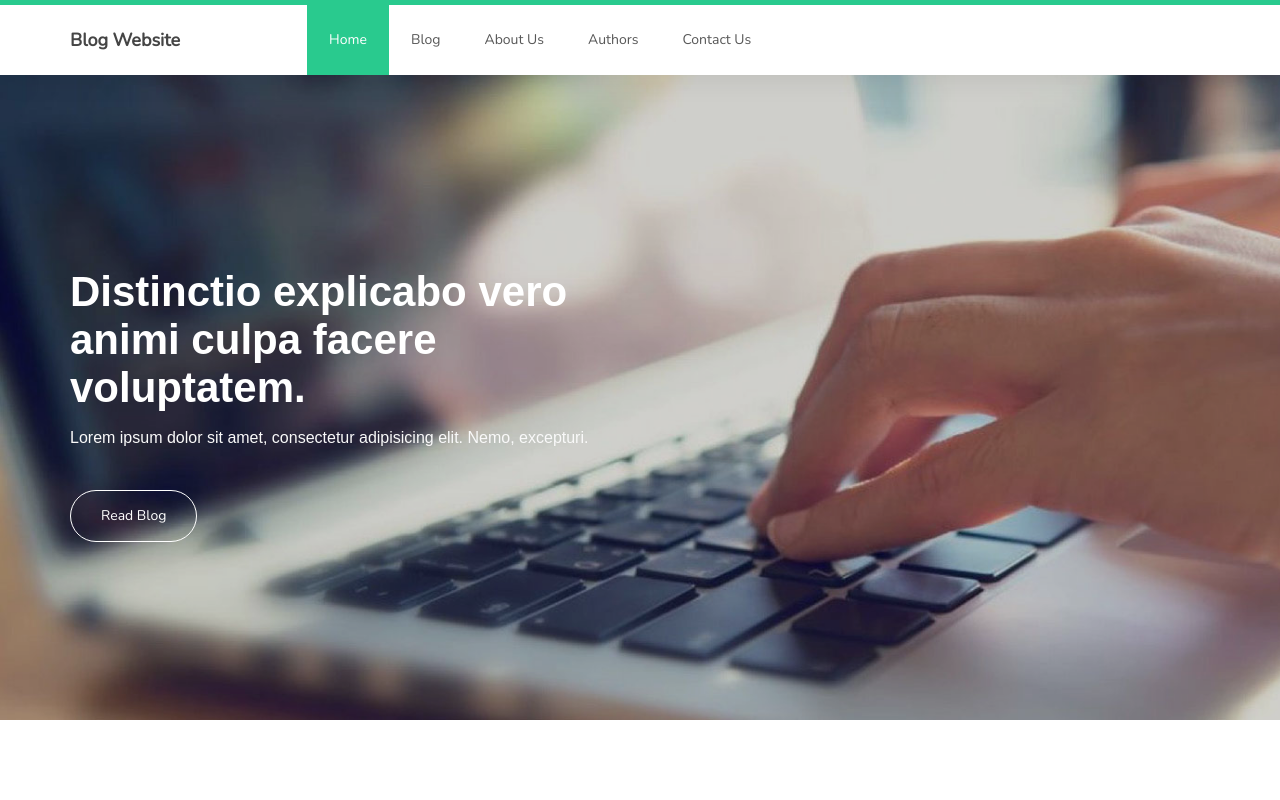
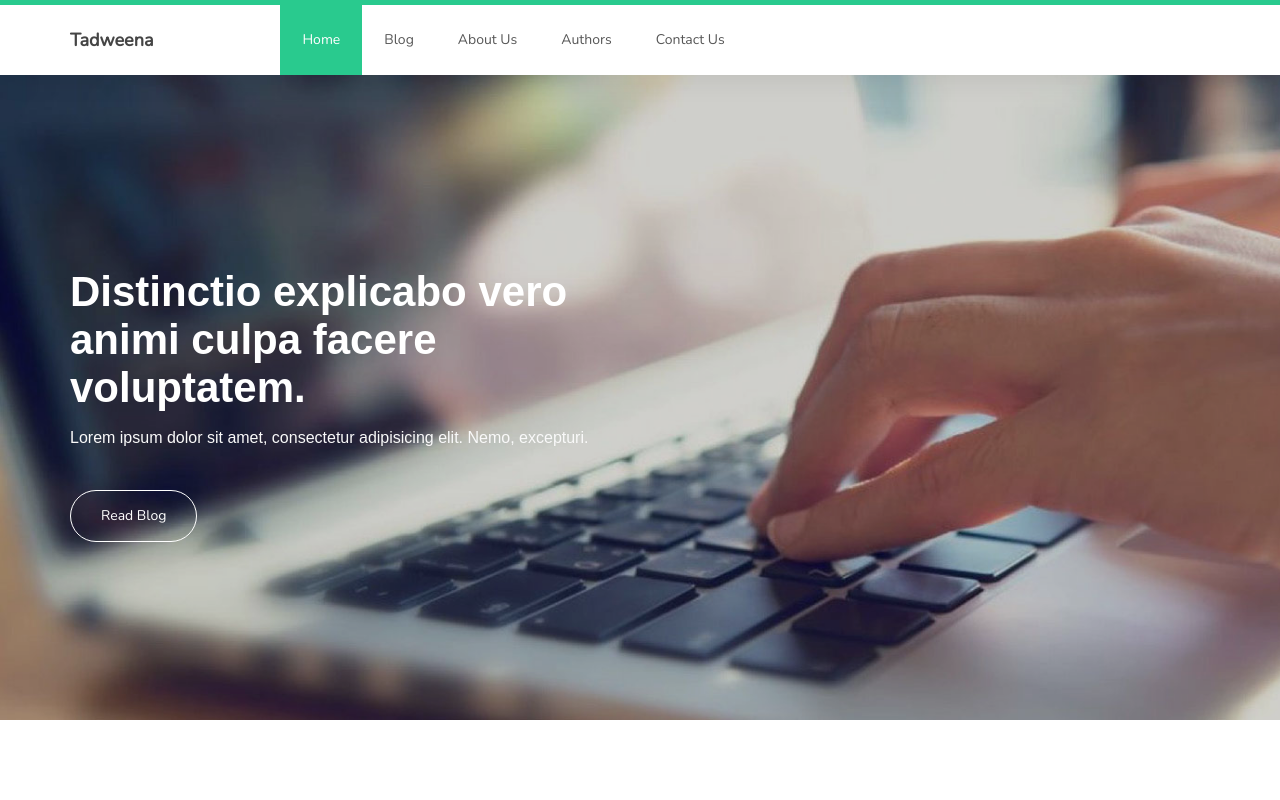
Before and after one commit to imoosama/Tadweenaa, a plain HTML site: page index.html in a window 1280 px wide. Shown: the top 800 px of the page. Drawn offline with nearby package versions, Linux system fonts and the light colour scheme; a web font is replaced by a local one.

Commit message:
Update index.html

```diff
--- a/index.html
+++ b/index.html
@@ -42,7 +42,7 @@
                     </button>
 
                     <!-- lOGO TEXT HERE -->
-                    <a href="#" class="navbar-brand">Blog Website</a>
+                    <a href="#" class="navbar-brand">Tadweena</a>
                </div>
 
                <!-- MENU LINKS -->
```
